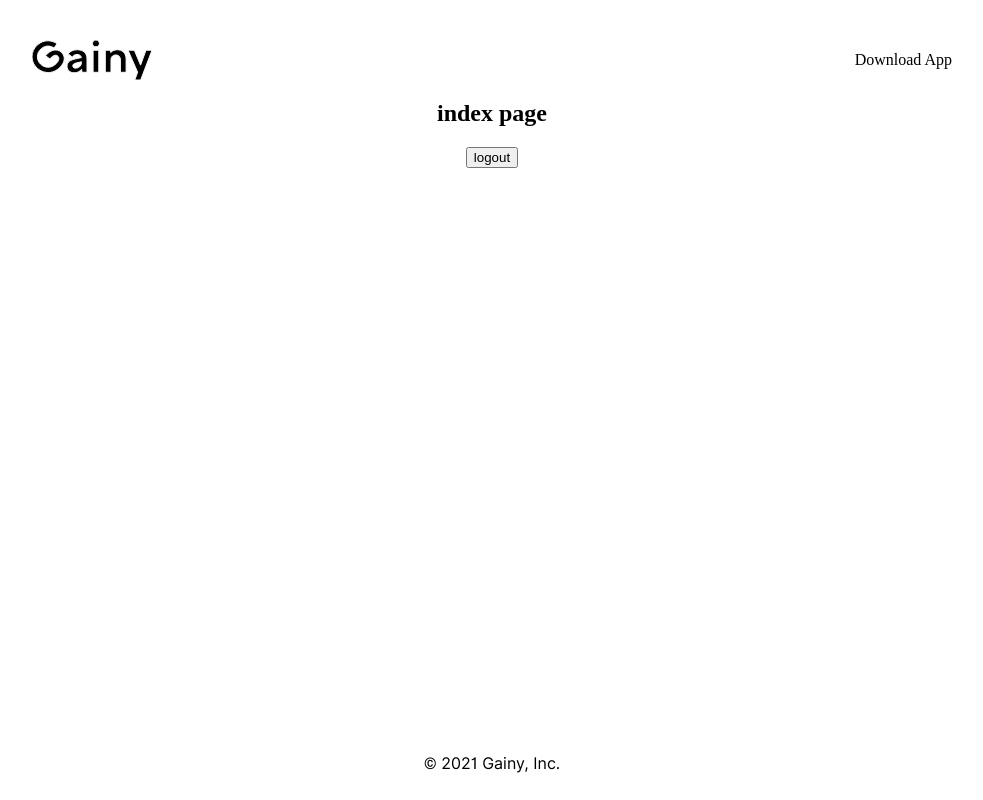
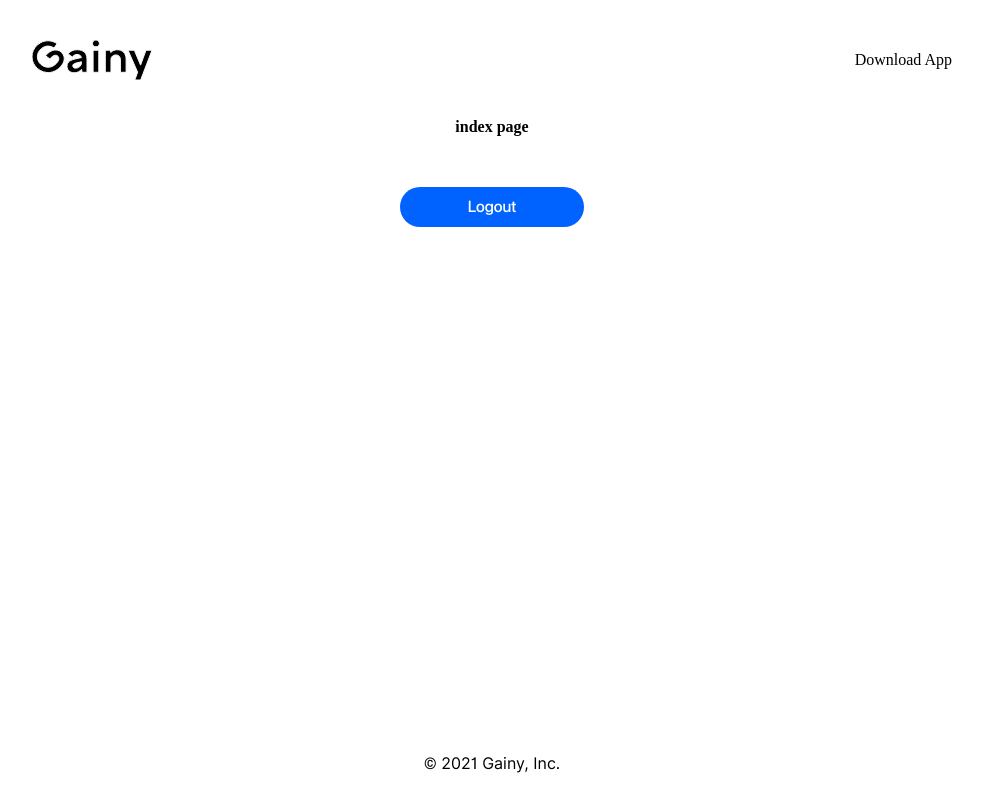
Before and after one commit to gainy-app/web-app, a React (Create React App) app: page / in a window 1280 px wide. Shown: the whole page, without its empty margins (148-1131 px from the left). Built offline with nearby package versions, Linux system fonts and the light colour scheme; no server answers; sample sign-in values are in the browser's storage.

Commit message:
fix: logout button styles

```diff
--- a/src/routes/Home/home.module.scss
+++ b/src/routes/Home/home.module.scss
@@ -2,4 +2,24 @@
 
 .section {
   @include flex(column,initial,center);
+
+  .title {
+    font-size: 1.143vw;
+
+    @include macbookThirteen {
+      margin-top: 16px;
+      padding: 22px 68px;
+      font-size: 16px;
+    }
+  }
+
+  button {
+    margin-top: 1.143vw;
+    padding: .714vw 4.857vw;
+
+    @include macbookThirteen {
+      margin-top: 16px;
+      padding: 10px 68px;
+    }
+  }
 }
--- a/src/routes/Home/index.tsx
+++ b/src/routes/Home/index.tsx
@@ -1,4 +1,4 @@
-import { Layout } from 'components';
+import {Button, Layout} from 'components';
 import styles from './home.module.scss';
 import { useAuth } from 'contexts/AuthContext';
 import { useNavigate } from 'react-router-dom';
@@ -15,8 +15,8 @@ export default function Home () {
   return (
     <Layout>
       <section className={styles.section}>
-        <h1>index page</h1>
-        <button onClick={onLogout}>logout</button>
+        <h1 className={styles.title}>index page</h1>
+        <Button onClick={onLogout}>Logout</Button>
       </section>
     </Layout>
   );
```
